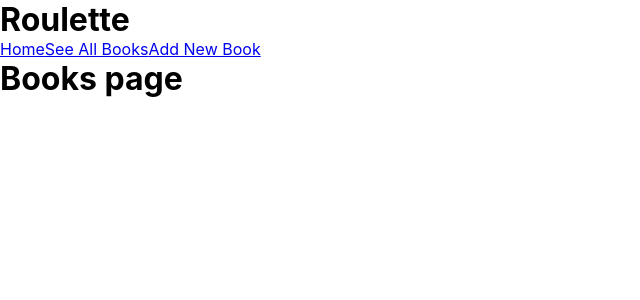
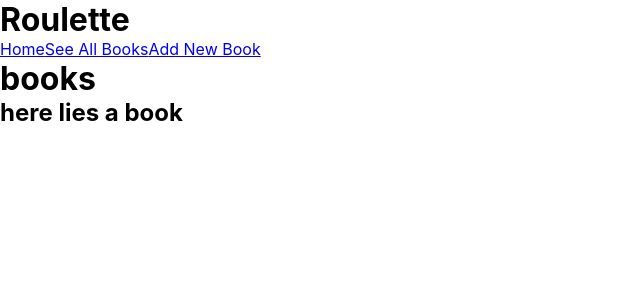
Before and after one commit to mx32000/roulette, a React (Create React App) app in the folder client/: page /books in a window 1280 px wide. Shown: the top 300 px of the page, without its empty margins (0-640 px from the left). Built offline with nearby package versions, Linux system fonts and the light colour scheme.

Commit message:
component layout

```diff
--- a/client/src/App.js
+++ b/client/src/App.jsx
@@ -1,6 +1,9 @@
 import './App.css';
 import {Route} from 'react-router-dom';
 import Navbar from './components/Navbar';
+import Roulette from './components/Roulette';
+import BookList from './components/BookList';
+import Form from './components/Form';
 
 function App() {
   return (
@@ -8,13 +11,13 @@ function App() {
       <header><h1>Roulette</h1></header>
       <Navbar />
       <Route path="/" exact>
-        <h1>Home page</h1>
+        <Roulette />
       </Route>
       <Route path="/books" exact>
-        <h1>Books page</h1>
+        <BookList />
       </Route>
       <Route path="/new">
-        <h1>New Book</h1>
+        <Form />
       </Route>
     </>
   );
--- /dev/null
+++ b/client/src/components/Book.jsx
@@ -0,0 +1,5 @@
+export default function Book() {
+  return (
+    <h2>here lies a book</h2>
+  )
+}
--- /dev/null
+++ b/client/src/components/BookList.jsx
@@ -0,0 +1,10 @@
+import Book from "./Book"
+
+export default function BookList() {
+  return (
+    <>
+      <h1>books</h1>
+      <Book />
+    </>
+  )
+}
--- /dev/null
+++ b/client/src/components/Form.jsx
@@ -0,0 +1,7 @@
+export default function Form() {
+  return (
+    <form>
+      <h1>form component</h1>
+    </form>
+  )
+}
--- /dev/null
+++ b/client/src/components/Roulette.jsx
@@ -0,0 +1,10 @@
+import Book from "./Book"
+
+export default function Roulette() {
+  return(
+    <>
+      <h1>Roulette</h1>
+      <Book />
+    </>
+  )
+}
```
Also changed, not shown: client/public/manifest.json, client/src/components/Navbar.jsx (renamed from client/src/components/Navbar.js).
